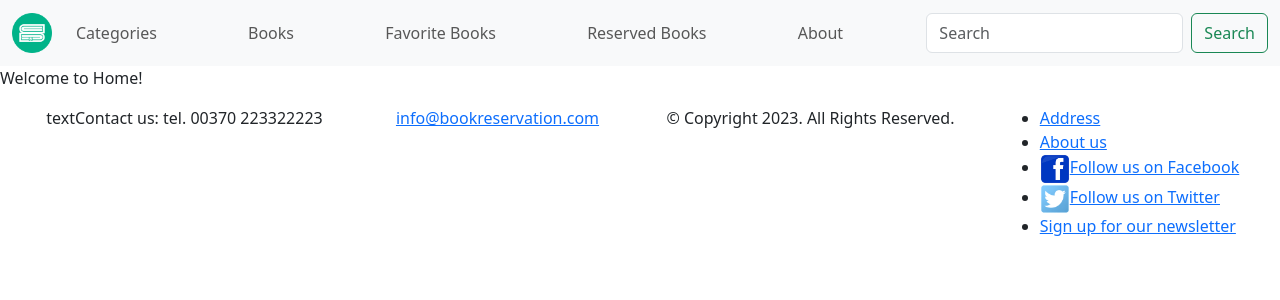
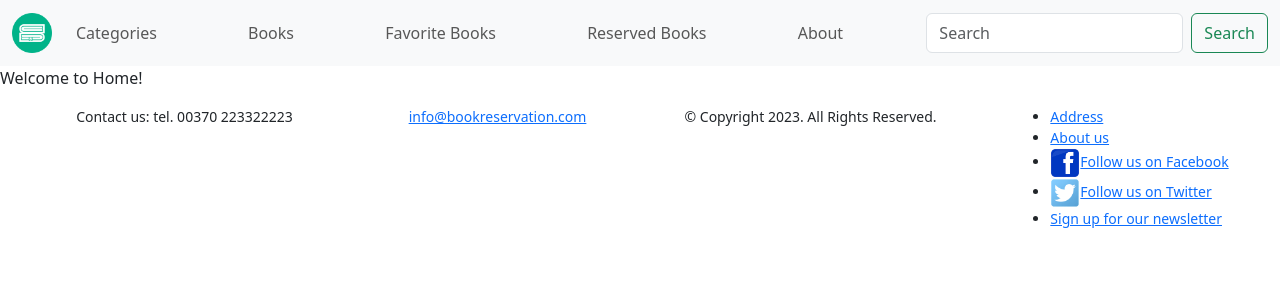
Before and after one commit to jzabulenas/online-bookstore, a React (Create React App) app in the folder frontend/: page / in a window 1280 px wide. Shown: the top 300 px of the page. Built offline with nearby package versions, Linux system fonts and the light colour scheme.

Commit message:
Change footer text size

```diff
--- a/frontend/src/App.css
+++ b/frontend/src/App.css
@@ -1,4 +1,4 @@
-.App {
+ .App {
   text-align: center;
 }
 
@@ -36,3 +36,6 @@
     transform: rotate(360deg);
   }
 }
+.Footer {
+  text-size: 6px;
+}
--- /dev/null
+++ b/frontend/src/components/Footer.css
@@ -0,0 +1,3 @@
+.text-font-size {
+  font-size: 14px;
+}
--- a/frontend/src/components/Footer.js
+++ b/frontend/src/components/Footer.js
@@ -1,17 +1,19 @@
+import "./Footer.css";
+
 export default function Footer() {
   return (
-    <footer className="mt-3 w-100 text-size 10px">
+    <footer className="mt-3 w-100 text-font-size">
       <div
         id="footer"
         className="container-fluid"
       >
         <div className="row ms-3 ">
-          <div className="div1 col-12 col-lg-3 d-flex justify-content-center ">
-            {<p class="fs-6">textContact us: tel. 00370 223322223</p>}
+          <div className="div1 col-12 col-lg-3 d-flex justify-content-center">
+            {<p>Contact us: tel. 00370 223322223</p>}
           </div>
           <div className="div2 col-12 col-lg-3 d-flex justify-content-center">
             <a
-              href="#"
+              href="https://www.vtmc.lt/kontaktai/"
               className="link-primary"
             >
               info@bookreservation.com
```
